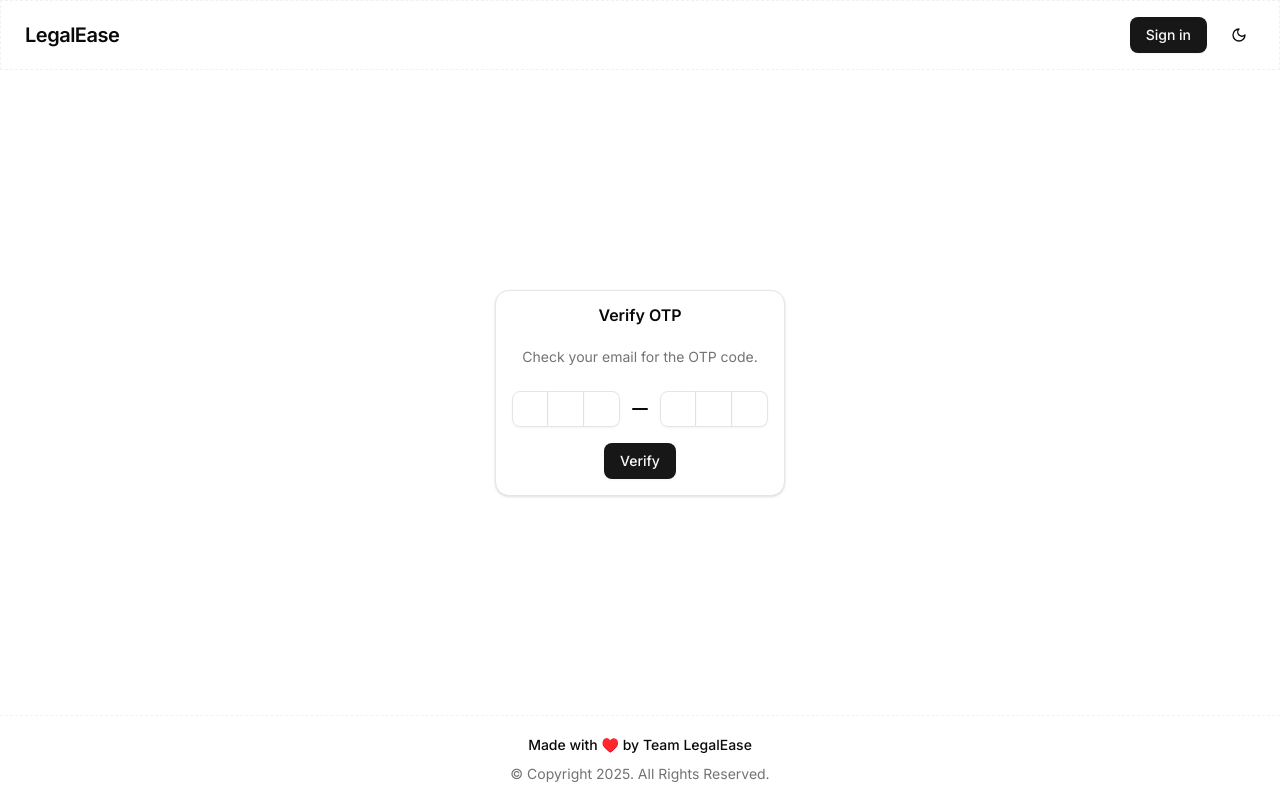
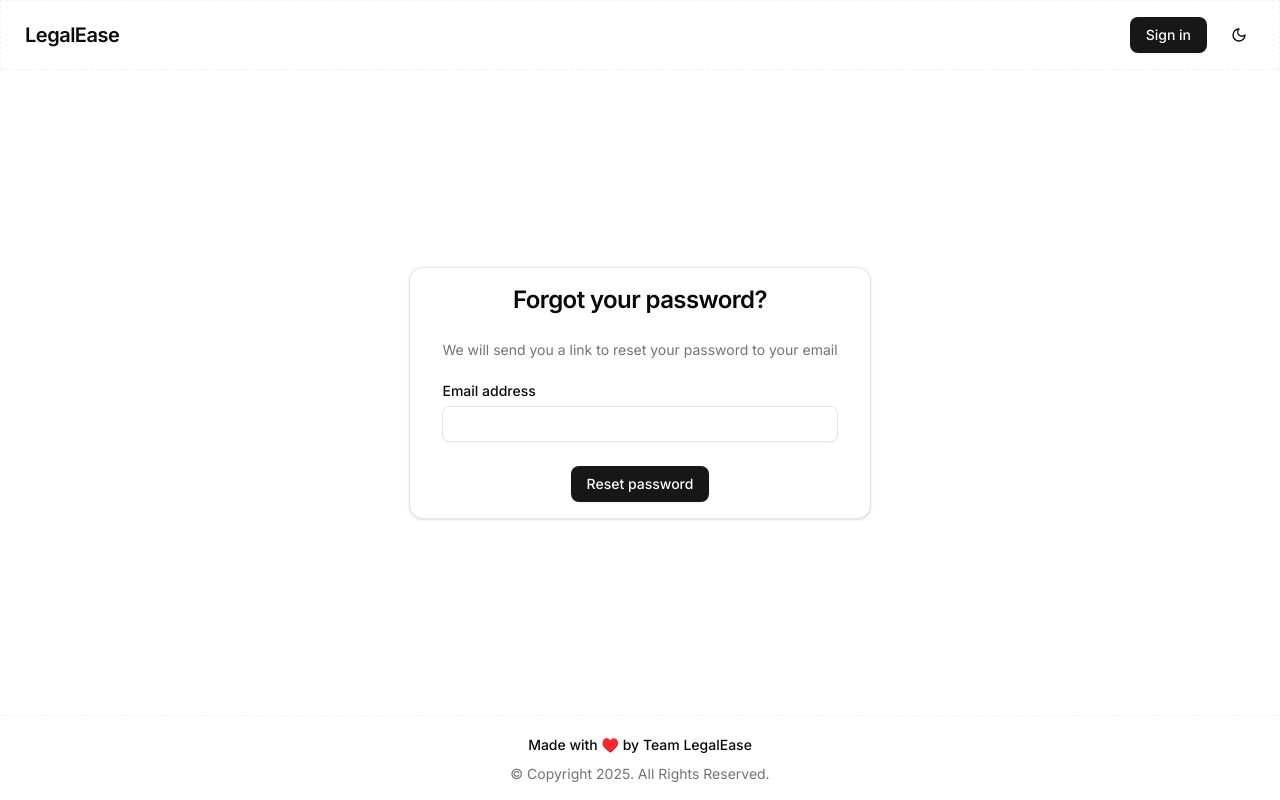
Before and after one commit to whyredfire/legislative-summarization, a Next.js app in the folder frontend/: page /signin/reset in a window 1280 px wide. Built offline with nearby package versions, Linux system fonts and the light colour scheme; no server answers.

Commit message:
feat: Initial changes for resetting password

```diff
--- /dev/null
+++ b/frontend/app/signin/reset/[email]/page.tsx
@@ -0,0 +1,17 @@
+import ResetPasswordCard from "@/components/reset-password";
+
+interface PageProps {
+  params: Promise<{ email: string }>;
+}
+
+const VerifyOTP = async ({ params }: PageProps) => {
+  const emailAddress = await params;
+
+  return (
+    <>
+      <ResetPasswordCard email={emailAddress.email} />
+    </>
+  );
+};
+
+export default VerifyOTP;
--- /dev/null
+++ b/frontend/app/signin/reset/page.tsx
@@ -0,0 +1,102 @@
+"use client";
+
+import { zodResolver } from "@hookform/resolvers/zod";
+import { useForm } from "react-hook-form";
+
+import { z } from "zod";
+
+import {
+  Form,
+  FormControl,
+  FormField,
+  FormItem,
+  FormLabel,
+  FormMessage,
+} from "@/components/ui/form";
+import {
+  Card,
+  CardDescription,
+  CardHeader,
+  CardTitle,
+} from "@/components/ui/card";
+import { Button } from "@/components/ui/button";
+import { Input } from "@/components/ui/input";
+import { H3 } from "@/components/ui/typography";
+
+import { api } from "@/api/api";
+import { toast } from "sonner";
+
+import { useRouter } from "next/navigation";
+
+const ResetPassword = () => {
+  const formSchema = z.object({
+    email: z.string(),
+  });
+
+  const form = useForm<z.infer<typeof formSchema>>({
+    resolver: zodResolver(formSchema),
+    defaultValues: {
+      email: "",
+    },
+  });
+
+  const onSubmit = async (values: z.infer<typeof formSchema>) => {
+    if (!values.email) {
+      toast.error("Enter email address.");
+      return;
+    }
+
+    try {
+      const response = await api.post("/auth/resetpassword", values);
+      console.log("response", response);
+      if (response.status === 200) {
+        toast.success("OTP sent successfully.");
+        useRouter().push(`/signin/reset/${values.email}`);
+      }
+    } catch (error: any) {
+      if (error.status === 404) {
+        toast.error("Email address not found.");
+      } else {
+        toast.error("Something went wrong.");
+      }
+    }
+  };
+
+  return (
+    <>
+      <Card className="px-8 py-4">
+        <CardTitle className="text-center">
+          <H3>Forgot your password?</H3>
+        </CardTitle>
+        <CardDescription>
+          We will send you a link to reset your password to your email
+        </CardDescription>
+        <Form {...form}>
+          <form onSubmit={form.handleSubmit(onSubmit)} className="space-y-4 ">
+            <FormField
+              control={form.control}
+              name="email"
+              render={({ field }) => (
+                <FormItem>
+                  <FormLabel>Email address</FormLabel>
+                  <FormControl>
+                    <Input {...field} />
+                  </FormControl>
+                  <FormMessage />
+                </FormItem>
+              )}
+            />
+
+            <div className="flex flex-col gap-2">
+              <Button className="mt-2 mx-auto" type="submit">
+                Reset password
+              </Button>
+            </div>
+          </form>
+        </Form>
+      </Card>
+    </>
+  );
+};
+
+export default ResetPassword;
--- a/frontend/components/login-card.tsx
+++ b/frontend/components/login-card.tsx
@@ -91,7 +91,9 @@ const LoginCard = () => {
                     <FormLabel>Password</FormLabel>
                     <Button variant={"link"}>
                       <MutedText>
-                        <Link href={"#!"}>Forgot your password?</Link>
+                        <Link href={"/signin/reset"}>
+                          Forgot your password?
+                        </Link>
                       </MutedText>
                     </Button>
                   </div>
@@ -102,7 +104,7 @@ const LoginCard = () => {
                 </FormItem>
               )}
             />
-            <div className="flex flex-col gap-2">
+            <div className="flex flex-col">
               <Button className="mt-2 mx-auto" type="submit">
                 Login
               </Button>
--- /dev/null
+++ b/frontend/components/reset-password.tsx
@@ -0,0 +1,15 @@
+import { Card } from "./ui/card";
+
+interface ResetPasswordCardProps {
+  email: string;
+}
+
+const ResetPasswordCard = ({ email }: ResetPasswordCardProps) => {
+  return (
+    <>
+      <Card></Card>
+    </>
+  );
+};
+
+export default ResetPasswordCard;
```
